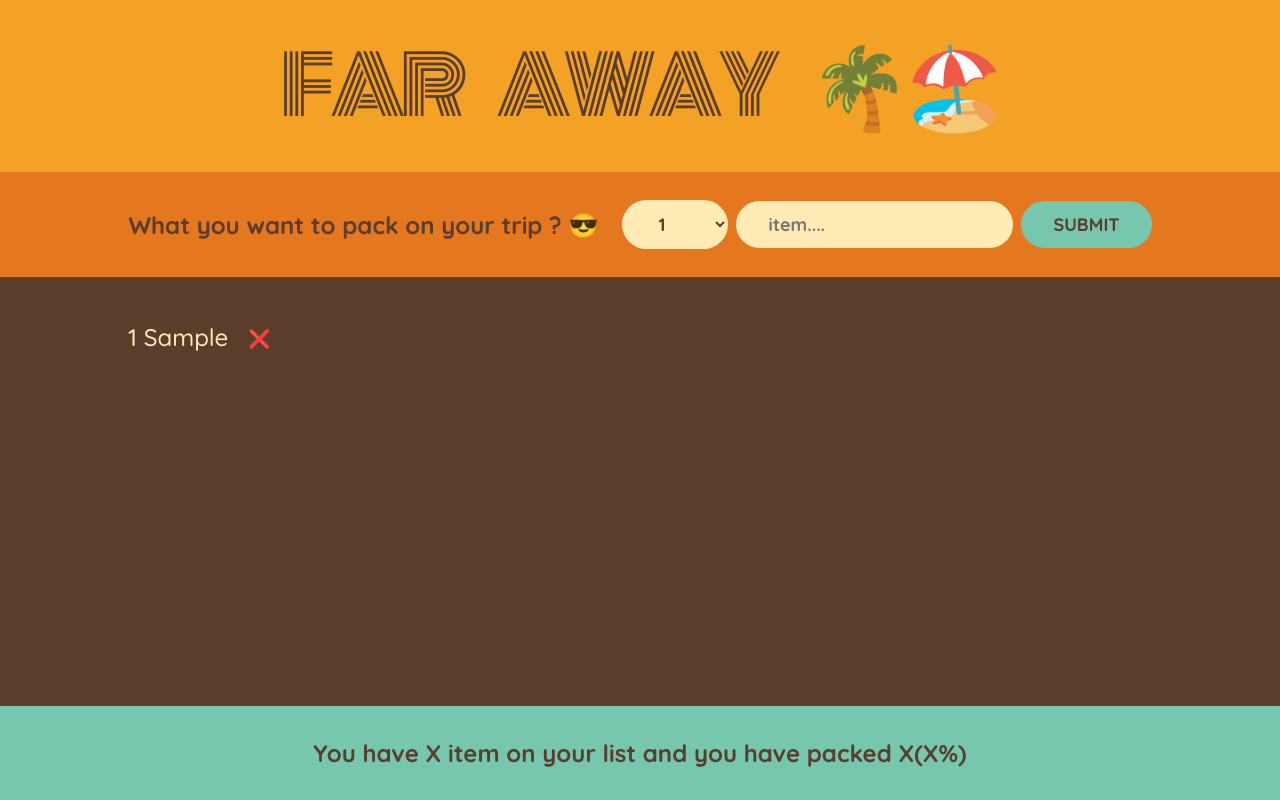
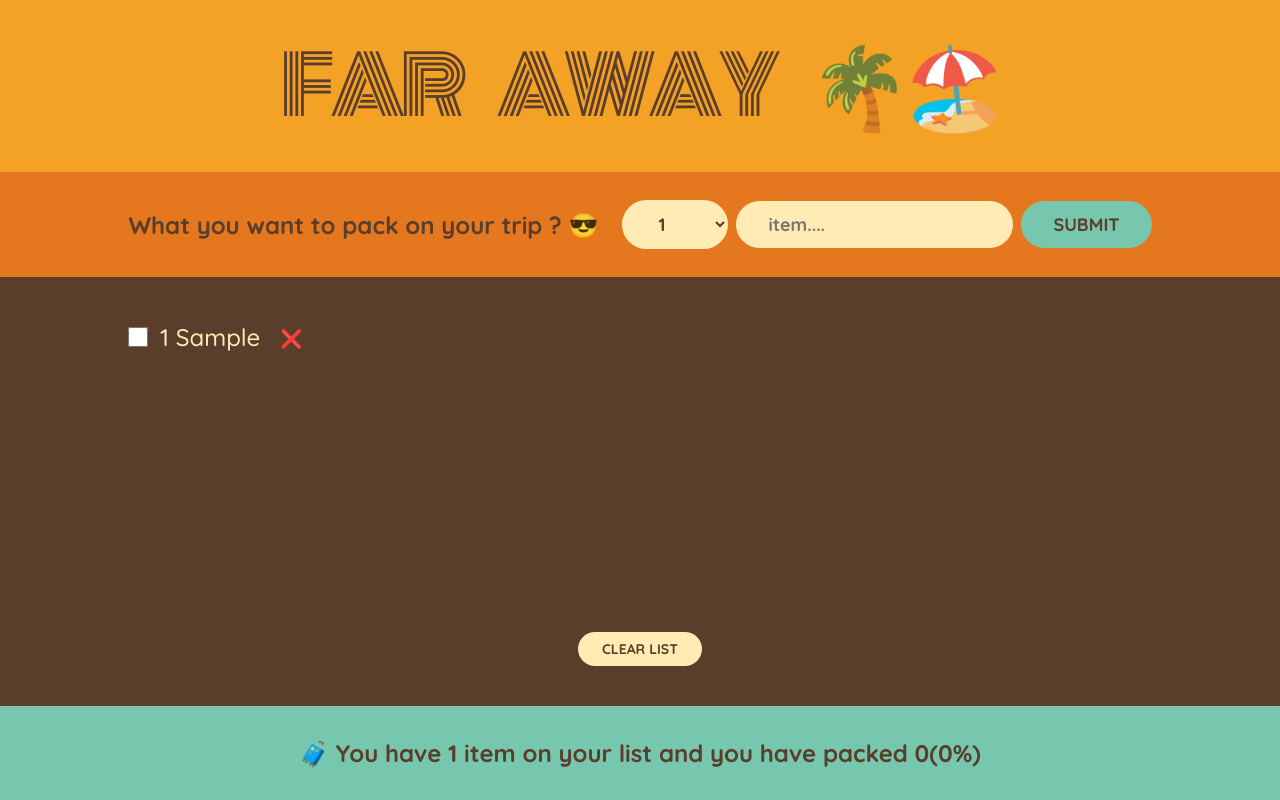
Before and after one commit to Sovitou/Trip-Packages, a React (Vite) app in the folder trip/: page / in a window 1280 px wide. Both pictures are taken after typing "Sample" into the empty fields and a click on the button "SUBMIT". Built offline with nearby package versions, Linux system fonts and the light colour scheme.

Commit message:
Add item toggling and clearing functionality to PackingList component

```diff
--- a/trip/src/App.jsx
+++ b/trip/src/App.jsx
@@ -12,15 +12,33 @@ const App = () => {
     setItems((items) => [...items, item]);
   }
 
-  function handleDeleteItem(id){
-    setItems((items) => items.filter((item) => item.id !==id))
+  function handleDeleteItem(id) {
+    setItems((items) => items.filter((item) => item.id !== id));
+  }
+
+  // Add new function to toggle packed item
+  function handleToggleItem(id) {
+    setItems((items) =>
+      items.map((item) =>
+        item.id === id ? { ...item, packed: !item.packed } : item
+      )
+    );
+  }
+
+  function handleClearItem() {
+    setItems([]);
   }
   return (
     <div className="app">
       <Head />
       <Form onAddItem={handleAddItem} />
-      <PackingList items={items} onDeleteItem = {handleDeleteItem}  />
-      <Stats />
+      <PackingList
+        items={items}
+        onDeleteItem={handleDeleteItem}
+        onToggleItem={handleToggleItem}
+        onClearItem={handleClearItem}
+      />
+      <Stats items={items} />
     </div>
   );
 };
--- a/trip/src/Components/PackingList.jsx
+++ b/trip/src/Components/PackingList.jsx
@@ -1,22 +1,38 @@
 import "../style/App.css";
 
-const PackingList = ({ items, onDeleteItem }) => {
+const PackingList = ({ items, onDeleteItem, onToggleItem, onClearItem }) => {
   return (
     <div className="list">
       <ul>
         {/* Render the child components */}
         {items.map((item) => (
-          <Item item={item} key={item.id} onDeleteItem={onDeleteItem} />
+          <Item
+            item={item}
+            key={item.id}
+            onDeleteItem={onDeleteItem}
+            onToggleItem={onToggleItem}
+          />
         ))}
       </ul>
+      <div className="actions">
+        <button onClick={onClearItem}>Clear List</button>
+      </div>
     </div>
   );
 };
 
 // Item component to display individual item details
-function Item({ item, onDeleteItem }) {
+function Item({ item, onDeleteItem, onToggleItem }) {
   return (
+    <div>
+      <div>
         <li>
+          {/* Add new checkbox element  */}
+          <input
+            type="checkbox"
+            value={item.packed}
+            onChange={() => onToggleItem(item.id)}
+          />
           <span style={item.packed ? { textDecoration: "line-through" } : {}}>
             {item.quantity} {item.description}
           </span>
@@ -25,6 +41,8 @@ function Item({ item, onDeleteItem }) {
             ❌
           </button>
         </li>
+      </div>
+    </div>
   );
 }
 
--- a/trip/src/Components/Stats.jsx
+++ b/trip/src/Components/Stats.jsx
@@ -1,11 +1,22 @@
 import "../style/App.css";
 
-const Stats = () => {
-  return <>
-  <footer className="stats">
-    You have X item on your list and you have packed X(X%)
-  </footer>
-  </>;
+const Stats = ({ items }) => {
+  if (!items.length)
+    return <p className="stats"> Start to add some items 📢📌</p>;
+
+  const numItems = items.length;
+  const numItemPacked = items.filter((item) => item.packed).length;
+  const percentage = Math.round((numItemPacked / numItems) * 100);
+  return (
+    <>
+      <footer className="stats">
+        {percentage === 100
+          ? "Ready to go ! ✈️"
+          : `🧳 You have ${numItems} item on your list and you have packed ${" "}
+            ${numItemPacked}(${percentage}%)`}
+      </footer>
+    </>
+  );
 };
 
 export default Stats;
```
Lines whose indentation alone changed are shown as unchanged.
